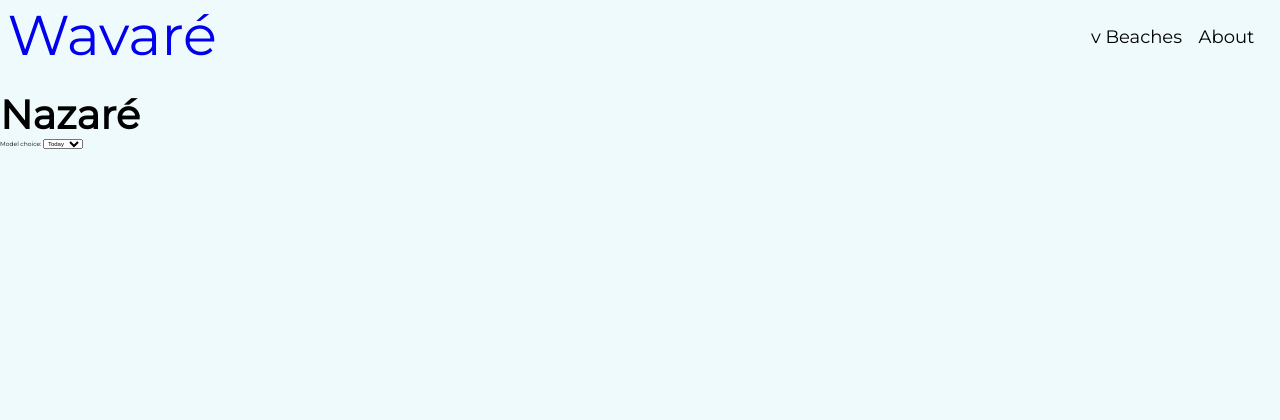
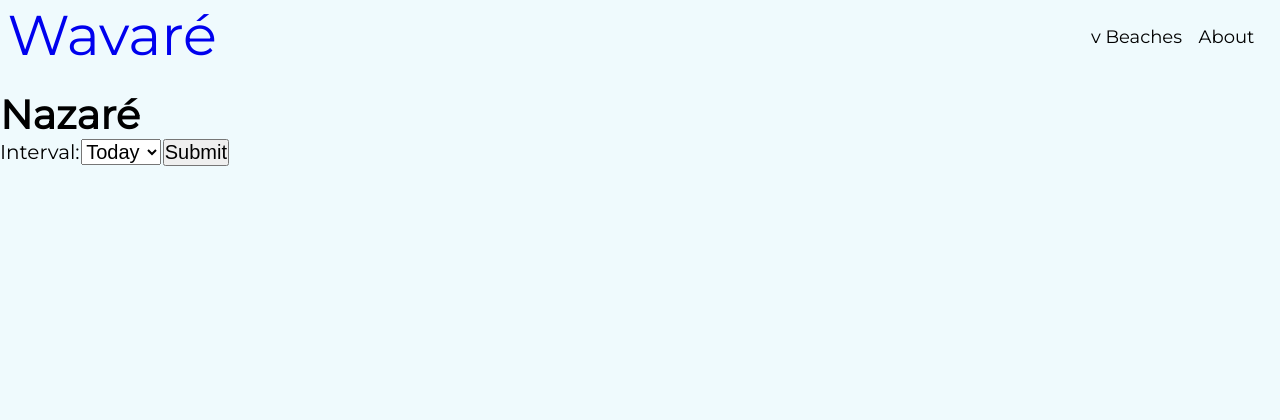
Before and after one commit to bpirrocco/wavare, a Django app: page /location in a window 1280 px wide. Shown: the top 420 px of the page. Run offline with Django 4.2, Linux system fonts and the light colour scheme; data comes from the database, SQL or seed files in the repository; parts of the project's set-up code (start-up, migrations or seed data) failed here and were passed over.

Commit message:
Some styling

```diff
--- a/home/forms.py
+++ b/home/forms.py
@@ -9,6 +9,6 @@ CHOICES = [
 ]
 
 class ForecastForm(forms.Form):
-    model_choice = forms.ChoiceField(
+    interval = forms.ChoiceField(
         choices = CHOICES,
         initial = 0)
--- a/home/static/home/style.css
+++ b/home/static/home/style.css
@@ -327,4 +327,20 @@ footer {
   font-size: 1.3rem;
   color: black;
   text-decoration: none;
+}
+
+.card {
+  font-size: 2rem;
+}
+
+label {
+  font-size: 2rem;
+}
+
+select {
+  font-size: 2rem;
+}
+
+button {
+  font-size: 2rem;
 }/*# sourceMappingURL=style.css.map */
--- a/home/static/home/style.scss
+++ b/home/static/home/style.scss
@@ -357,3 +357,23 @@ footer {
     color: black;
     text-decoration: none;
 }
+
+// **************
+// Location Cards
+// **************
+
+.card {
+    font-size: 2rem;
+}
+
+label {
+    font-size: 2rem;
+}
+
+select {
+    font-size: 2rem;
+}
+
+button {
+    font-size: 2rem;
+}
--- a/home/templates/home/location.html
+++ b/home/templates/home/location.html
@@ -12,7 +12,9 @@
     <div class="cardleft">
         <h2> {{ location.0 }}</h2>
         <!-- <label for="forecast">Forecast: </label> -->
-        {{ form }}
+        <form action="get">{{ form }}
+            <button type="submit">Submit</button>
+        </form>
     </div>
 </div>
 
--- a/wavare/urls.py
+++ b/wavare/urls.py
@@ -27,5 +27,5 @@ urlpatterns = [
     path('nazare', nazare, name="nazare"),
     path('forecast/<int:location>/<date:date>/<str:interval>', forecast, name="forecast"),
     path('location', location, name="location"),
-    # path('location/<int:id>', location, name="location")
+    path('location/<int:id>', location, name="location")
 ]
```
Also changed, not shown: 1 other file.
